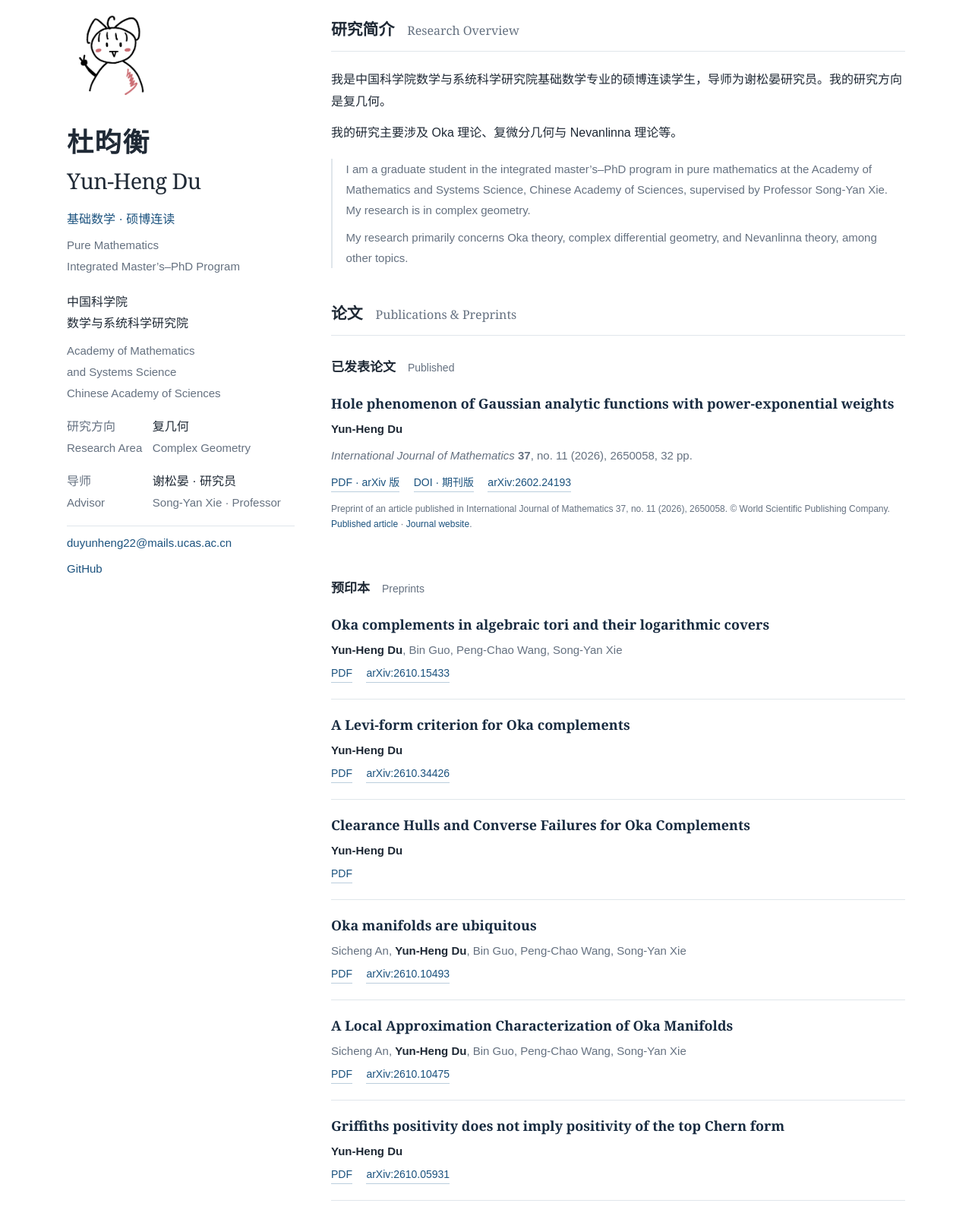
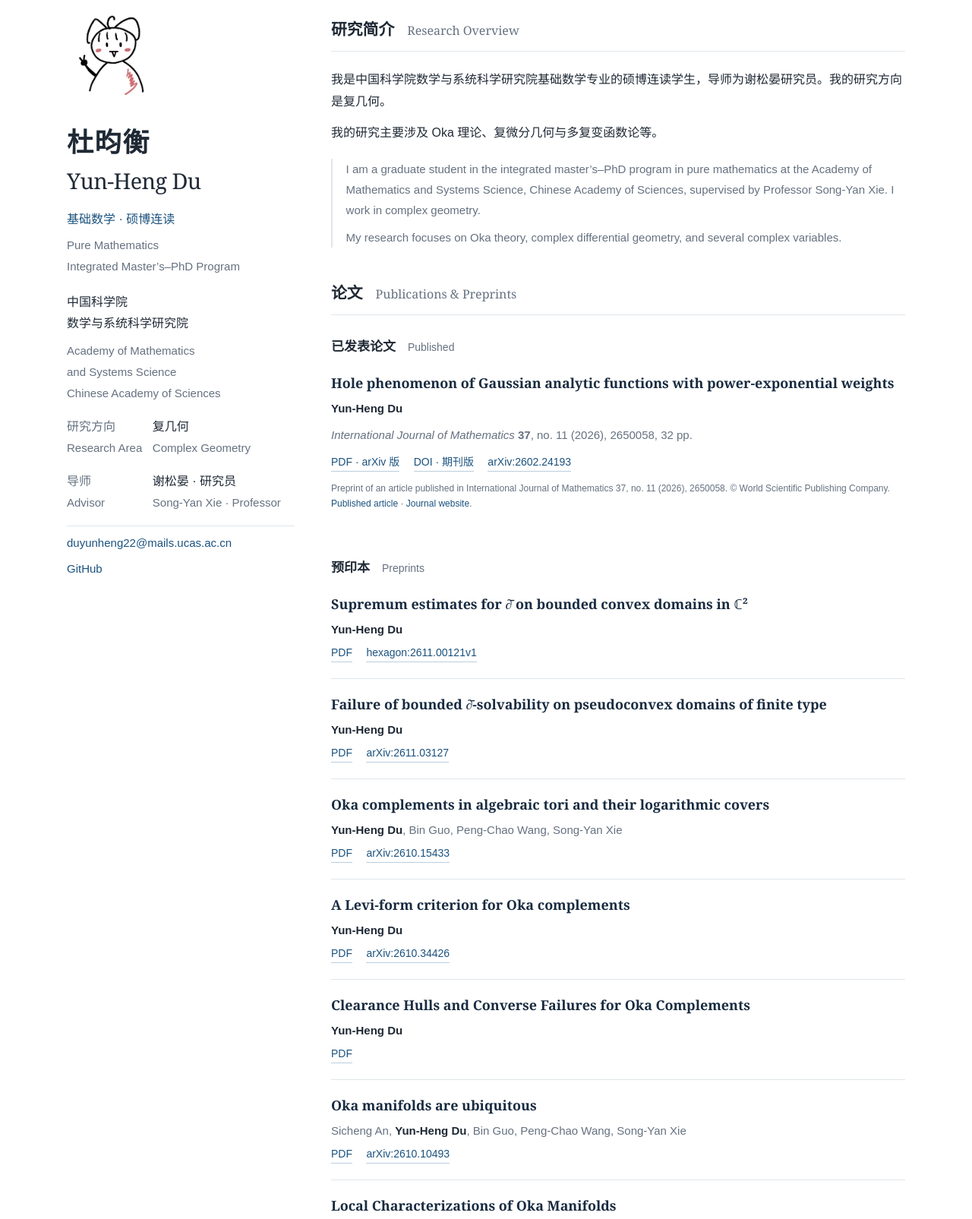
Before and after one commit to duyunheng/duyunheng.github.io, a plain HTML site: page index.html in a window 1280 px wide. Shown: the part 1-1606 px from the top of the page at 76% size. Drawn offline with Linux system fonts and the light colour scheme.

Commit message:
Update preprints, versioned PDFs, and bilingual research overview

```diff
--- a/index.html
+++ b/index.html
@@ -24,18 +24,20 @@
 <div class="content">
 <section id="research" aria-labelledby="research-title"><div class="section-heading"><h2 id="research-title">研究简介 <span lang="en">Research Overview</span></h2></div>
 <p>我是中国科学院数学与系统科学研究院基础数学专业的硕博连读学生，导师为谢松晏研究员。我的研究方向是复几何。</p>
-<p>我的研究主要涉及 Oka 理论、复微分几何与 Nevanlinna 理论等。</p>
-<div class="english-intro" lang="en"><p>I am a graduate student in the integrated master’s–PhD program in pure mathematics at the Academy of Mathematics and Systems Science, Chinese Academy of Sciences, supervised by Professor Song-Yan Xie. My research is in complex geometry.</p><p>My research primarily concerns Oka theory, complex differential geometry, and Nevanlinna theory, among other topics.</p></div>
+<p>我的研究主要涉及 Oka 理论、复微分几何与多复变函数论等。</p>
+<div class="english-intro" lang="en"><p>I am a graduate student in the integrated master’s–PhD program in pure mathematics at the Academy of Mathematics and Systems Science, Chinese Academy of Sciences, supervised by Professor Song-Yan Xie. I work in complex geometry.</p><p>My research focuses on Oka theory, complex differential geometry, and several complex variables.</p></div>
 </section>
 <section id="publications" aria-labelledby="publications-title"><div class="section-heading"><h2 id="publications-title">论文 <span lang="en">Publications &amp; Preprints</span></h2></div>
 <h3>已发表论文 <span lang="en">Published</span></h3>
 <ol class="papers published"><li class="paper"><h4>Hole phenomenon of Gaussian analytic functions with power-exponential weights</h4><p class="authors"><strong>Yun-Heng Du</strong></p><p class="venue"><em>International Journal of Mathematics</em> <strong>37</strong>, no. 11 (2026), 2650058, 32 pp.</p><div class="paper-links"><a href="papers/2602.24193v3.pdf" aria-label="下载论文 arXiv 版本 PDF">PDF · arXiv 版</a><a href="https://doi.org/10.1142/S0129167X26500588">DOI · 期刊版</a><a href="https://arxiv.org/abs/2602.24193">arXiv:2602.24193</a></div><p class="copyright-note">Preprint of an article published in International Journal of Mathematics 37, no. 11 (2026), 2650058. © World Scientific Publishing Company. <a href="https://doi.org/10.1142/S0129167X26500588">Published article</a> · <a href="https://www.worldscientific.com/worldscinet/ijm">Journal website</a>.</p></li></ol>
 <h3>预印本 <span lang="en">Preprints</span></h3>
-<ol class="papers"><li class="paper"><h4>Oka complements in algebraic tori and their logarithmic covers</h4><p class="authors"><strong>Yun-Heng Du</strong>, Bin Guo, Peng-Chao Wang, Song-Yan Xie</p><div class="paper-links"><a href="papers/2610.15433v2.pdf" aria-label="下载论文 Oka complements in algebraic tori and their logarithmic covers">PDF</a><a href="https://arxiv.org/abs/2610.15433">arXiv:2610.15433</a></div></li>
+<ol class="papers"><li class="paper"><h4>Supremum estimates for ∂̄ on bounded convex domains in ℂ²</h4><p class="authors"><strong>Yun-Heng Du</strong></p><div class="paper-links"><a href="papers/2611.00121v1.pdf" aria-label="下载论文 Supremum estimates for ∂̄ on bounded convex domains in ℂ²">PDF</a><a href="https://hexagonmath.org/2611.00121v1">hexagon:2611.00121v1</a></div></li>
+<li class="paper"><h4>Failure of bounded ∂̄-solvability on pseudoconvex domains of finite type</h4><p class="authors"><strong>Yun-Heng Du</strong></p><div class="paper-links"><a href="papers/2611.03127v1.pdf" aria-label="下载论文 Failure of bounded ∂̄-solvability on pseudoconvex domains of finite type">PDF</a><a href="https://arxiv.org/abs/2611.03127">arXiv:2611.03127</a></div></li>
+<li class="paper"><h4>Oka complements in algebraic tori and their logarithmic covers</h4><p class="authors"><strong>Yun-Heng Du</strong>, Bin Guo, Peng-Chao Wang, Song-Yan Xie</p><div class="paper-links"><a href="papers/2610.15433v2.pdf" aria-label="下载论文 Oka complements in algebraic tori and their logarithmic covers">PDF</a><a href="https://arxiv.org/abs/2610.15433">arXiv:2610.15433</a></div></li>
 <li class="paper"><h4>A Levi-form criterion for Oka complements</h4><p class="authors"><strong>Yun-Heng Du</strong></p><div class="paper-links"><a href="papers/2610.34426v1.pdf" aria-label="下载论文 A Levi-form criterion for Oka complements">PDF</a><a href="https://arxiv.org/abs/2610.34426">arXiv:2610.34426</a></div></li>
 <li class="paper"><h4>Clearance Hulls and Converse Failures for Oka Complements</h4><p class="authors"><strong>Yun-Heng Du</strong></p><div class="paper-links"><a href="papers/Clearance_Hulls_and_Converse_Failures_for_Oka_Complements.pdf" aria-label="下载论文 Clearance Hulls and Converse Failures for Oka Complements">PDF</a></div></li>
 <li class="paper"><h4>Oka manifolds are ubiquitous</h4><p class="authors">Sicheng An, <strong>Yun-Heng Du</strong>, Bin Guo, Peng-Chao Wang, Song-Yan Xie</p><div class="paper-links"><a href="papers/2610.10493v3.pdf" aria-label="下载论文 Oka manifolds are ubiquitous">PDF</a><a href="https://arxiv.org/abs/2610.10493">arXiv:2610.10493</a></div></li>
-<li class="paper"><h4>A Local Approximation Characterization of Oka Manifolds</h4><p class="authors">Sicheng An, <strong>Yun-Heng Du</strong>, Bin Guo, Peng-Chao Wang, Song-Yan Xie</p><div class="paper-links"><a href="papers/2610.10475v3.pdf" aria-label="下载论文 A Local Approximation Characterization of Oka Manifolds">PDF</a><a href="https://arxiv.org/abs/2610.10475">arXiv:2610.10475</a></div></li>
+<li class="paper"><h4>Local Characterizations of Oka Manifolds</h4><p class="authors">Sicheng An, <strong>Yun-Heng Du</strong>, Bin Guo, Peng-Chao Wang, Song-Yan Xie</p><div class="paper-links"><a href="papers/2610.10475v4.pdf" aria-label="下载论文 Local Characterizations of Oka Manifolds">PDF</a><a href="https://arxiv.org/abs/2610.10475">arXiv:2610.10475</a></div></li>
 <li class="paper"><h4>Griffiths positivity does not imply positivity of the top Chern form</h4><p class="authors"><strong>Yun-Heng Du</strong></p><div class="paper-links"><a href="papers/2610.05931v1.pdf" aria-label="下载论文 Griffiths positivity does not imply positivity of the top Chern form">PDF</a><a href="https://arxiv.org/abs/2610.05931">arXiv:2610.05931</a></div></li>
 <li class="paper"><h4>Oka Geometry of Complex Six-Spheres</h4><p class="authors"><strong>Yun-Heng Du</strong>, Bin Guo, Yuta Kusakabe, Song-Yan Xie</p><div class="paper-links"><a href="papers/2610.00250v2.pdf" aria-label="下载论文 Oka Geometry of Complex Six-Spheres">PDF</a><a href="https://arxiv.org/abs/2610.00250">arXiv:2610.00250</a></div></li>
 <li class="paper"><h4>Periodic transport and Oka complements in ℂⁿ</h4><p class="authors"><strong>Yun-Heng Du</strong>, Bin Guo, Peng-Chao Wang, Song-Yan Xie</p><div class="paper-links"><a href="papers/2609.28089v2.pdf" aria-label="下载论文 Periodic transport and Oka complements in ℂⁿ">PDF</a><a href="https://arxiv.org/abs/2609.28089">arXiv:2609.28089</a></div></li>
```
Also changed, not shown: 3 other files.
